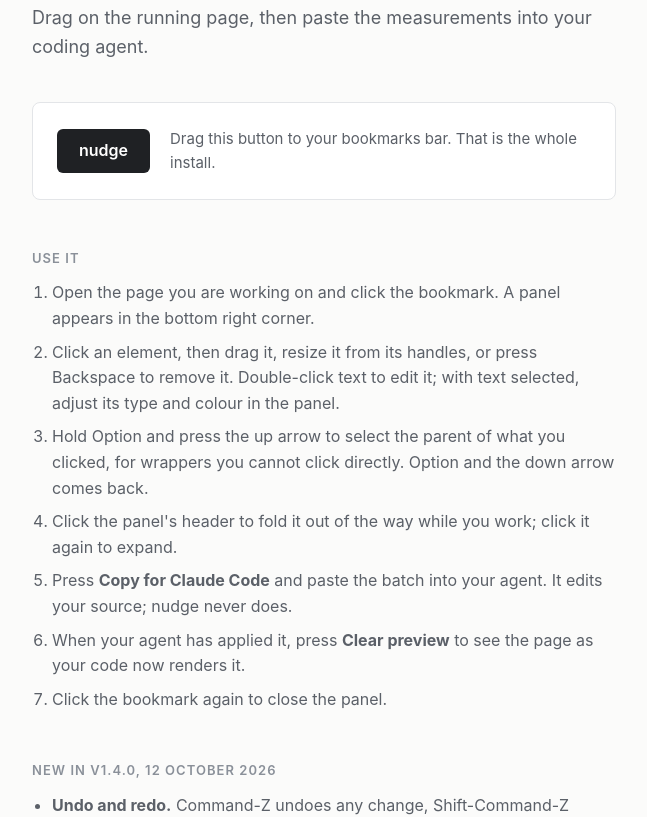
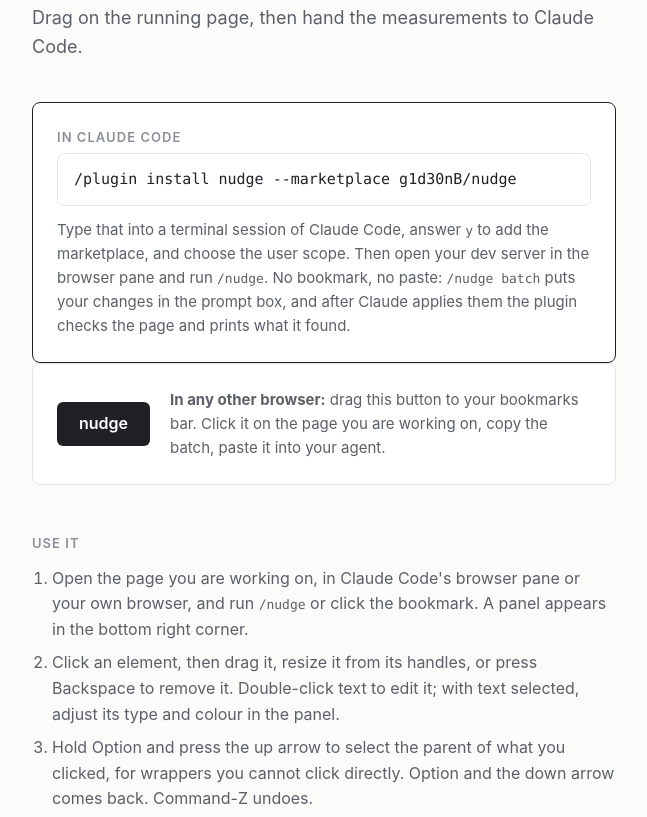
Before and after one commit to g1d30nB/nudge, a website: page docs/index.html in a window 1280 px wide. Shown: the part 136-953 px from the top of the page, without its empty margins (316-963 px from the left). Drawn offline with Linux system fonts and the light colour scheme.

Commit message:
Install page: the Claude Code plugin first, the bookmarklet second, the script tag third
The commands table moves up under Use it, which now covers both paths.

```diff
--- a/docs/index.html
+++ b/docs/index.html
@@ -4,7 +4,7 @@
 <meta charset="utf-8">
 <meta name="viewport" content="width=device-width, initial-scale=1">
 <title>Install nudge</title>
-<meta name="description" content="Drag on the running page, then paste the measurements into your coding agent.">
+<meta name="description" content="Drag on the running page, then hand the measurements to Claude Code. A plugin for Claude Code, or a bookmarklet for any browser.">
 <style>
   :root { --ink: #1f2124; --ink-soft: #5b6068; --ink-faint: #8a9099; --line: #e3e5e8; --ground: #fbfbfa; --panel: #ffffff; --box: #d9dcdf; }
   * { box-sizing: border-box; }
@@ -19,6 +19,10 @@
   .bookmarklet { display: inline-flex; align-items: center; height: 44px; padding: 0 22px; border-radius: 6px; background: var(--ink); color: #fff; font-weight: 600; text-decoration: none; cursor: grab; white-space: nowrap; }
   .bookmarklet:active { cursor: grabbing; }
   .install p { margin: 0; font-size: 15px; }
+  .install--primary { display: block; border-color: var(--ink); }
+  .install--primary pre { margin: 6px 0 12px; font-size: 15px; }
+  .install--primary .label { font-size: 13px; font-weight: 600; letter-spacing: 0.08em; text-transform: uppercase; color: var(--ink-faint); margin-bottom: 4px; }
+  .install--primary p + p, .install--primary pre + p { margin-top: 0; }
   ol { margin: 0; padding-left: 20px; color: var(--ink-soft); }
   li { margin-bottom: 8px; }
   ul { margin: 0 0 14px; padding-left: 20px; color: var(--ink-soft); }
@@ -35,23 +39,43 @@
 <body>
 <main>
   <h1>nudge</h1>
-  <p class="lede">Drag on the running page, then paste the measurements into your coding agent.</p>
+  <p class="lede">Drag on the running page, then hand the measurements to Claude Code.</p>
+
+  <div class="install install--primary">
+    <div>
+      <p class="label">In Claude Code</p>
+      <pre>/plugin install nudge --marketplace g1d30nB/nudge</pre>
+      <p>Type that into a terminal session of Claude Code, answer <code>y</code> to add the marketplace, and choose the user scope. Then open your dev server in the browser pane and run <code>/nudge</code>. No bookmark, no paste: <code>/nudge batch</code> puts your changes in the prompt box, and after Claude applies them the plugin checks the page and prints what it found.</p>
+    </div>
+  </div>
 
   <div class="install">
     <a class="bookmarklet" href="javascript:(function(){if(window.__nudge){window.__nudge.destroy();return}var s=document.createElement('script');s.src='https://cdn.jsdelivr.net/gh/g1d30nB/nudge@v1.4.0/nudge.js?t='+Date.now();document.documentElement.appendChild(s)})();">nudge</a>
-    <p>Drag this button to your bookmarks bar. That is the whole install.</p>
+    <p><strong>In any other browser:</strong> drag this button to your bookmarks bar. Click it on the page you are working on, copy the batch, paste it into your agent.</p>
   </div>
 
   <h2>Use it</h2>
   <ol>
-    <li>Open the page you are working on and click the bookmark. A panel appears in the bottom right corner.</li>
+    <li>Open the page you are working on, in Claude Code's browser pane or your own browser, and run <code>/nudge</code> or click the bookmark. A panel appears in the bottom right corner.</li>
     <li>Click an element, then drag it, resize it from its handles, or press Backspace to remove it. Double-click text to edit it; with text selected, adjust its type and colour in the panel.</li>
-    <li>Hold Option and press the up arrow to select the parent of what you clicked, for wrappers you cannot click directly. Option and the down arrow comes back.</li>
-    <li>Click the panel's header to fold it out of the way while you work; click it again to expand.</li>
-    <li>Press <strong>Copy for Claude Code</strong> and paste the batch into your agent. It edits your source; nudge never does.</li>
-    <li>When your agent has applied it, press <strong>Clear preview</strong> to see the page as your code now renders it.</li>
-    <li>Click the bookmark again to close the panel.</li>
+    <li>Hold Option and press the up arrow to select the parent of what you clicked, for wrappers you cannot click directly. Option and the down arrow comes back. Command-Z undoes.</li>
+    <li>Click the panel's header to fold it out of the way while you work, or drag it elsewhere.</li>
+    <li>In Claude Code, run <code>/nudge batch</code> and press Enter. Elsewhere, press <strong>Copy for Claude Code</strong> and paste the batch into your agent as the whole message. It edits your source; nudge never does.</li>
+    <li>When your agent has applied it, press <strong>Clear preview</strong> to see the page as your code now renders it. nudge tells you what was applied and what was not.</li>
+    <li>Run <code>/nudge</code> or click the bookmark again to close the panel.</li>
   </ol>
+
+  <h2>Commands, in Claude Code</h2>
+  <table>
+    <tr><td><code>/nudge</code></td><td>Open nudge on the page in the pane. Again to close.</td></tr>
+    <tr><td><code>/nudge batch</code></td><td>Pull the batch into the prompt box.</td></tr>
+    <tr><td><code>/nudge batch send</code></td><td>Send it straight away.</td></tr>
+    <tr><td><code>/nudge at 390</code></td><td>Resize the pane. Also <code>at 1024x768</code>, <code>at mobile</code>, <code>tablet</code>, <code>desktop</code>.</td></tr>
+    <tr><td><code>/nudge dark</code></td><td>Dark colour scheme; <code>/nudge light</code> back.</td></tr>
+    <tr><td><code>/nudge verify</code></td><td>Report what the page shows of the last batch.</td></tr>
+    <tr><td><code>/nudge history</code></td><td>List every batch sent this page load.</td></tr>
+  </table>
+  <p>After a batch is sent, the plugin checks the page when Claude's turn ends and prints the verdict under the answer. When the pane navigates to another page of your site, the plugin loads nudge there again.</p>
 
   <h2>New in v1.4.0, 12 October 2026</h2>
   <ul>
@@ -69,7 +93,7 @@
   </ul>
 
   <h2>New in v1.3.0, 11 October 2026</h2>
-  <p>The biggest release since launch. Reinstall the bookmark above to get it; installed bookmarks are pinned to the release they came from.</p>
+  <p>The biggest release since launch. The plugin follows the current release; installed bookmarks are pinned to the release they came from, so reinstall the bookmark above to get it.</p>
   <ul>
     <li><strong>Resize from any edge.</strong> Eight handles. Dragging the left or top edge moves that edge, and the batch reports the size and the move. Command resizes from the centre; Option locks the ratio. Width and height fields in the panel, with steppers that snap.</li>
     <li><strong>Breakpoints.</strong> nudge reads your breakpoints from the page's stylesheets. A badge on the panel header shows the window width and the range it falls in; click it to draw the breakpoint lines. The batch says which range it was measured in, and flags an element that has different rules at other widths.</li>
@@ -110,8 +134,8 @@
   <p>Create a new bookmark by hand and paste this line as its URL.</p>
   <pre>javascript:(function(){if(window.__nudge){window.__nudge.destroy();return}var s=document.createElement('script');s.src='https://cdn.jsdelivr.net/gh/g1d30nB/nudge@v1.4.0/nudge.js?t='+Date.now();document.documentElement.appendChild(s)})();</pre>
 
-  <h2>In your project, for Claude Code's browser</h2>
-  <p>Claude Code's built-in browser has no bookmarks bar. Put nudge in the project instead and it loads as a small blue dot in the bottom left corner while you develop. Click the dot to open it. It is the same file, and it cannot reach your live site: the tag only exists in development, and nudge refuses to run anywhere but a local address.</p>
+  <h2>In your project, as a script tag</h2>
+  <p>The third way, for a project the whole team works on: put nudge in the project itself and it loads as a small blue dot in the bottom left corner while you develop, in Claude Code's browser pane or any browser pointed at the dev server. Click the dot to open it. It is the same file, and it cannot reach your live site: the tag only exists in development, and nudge refuses to run anywhere but a local address.</p>
   <p>Paste this into Claude Code as one message, in the project you are building:</p>
   <pre>Add nudge to this project so that it loads only while I am developing.
 
@@ -127,21 +151,6 @@
 - When you are done, start the dev server, tell me which file you changed, and remind me that the small blue dot in the bottom left corner of the page opens nudge.</pre>
   <p>To take it out again: <em>Remove nudge from this project: delete the script tag and any code you added to load it.</em> Details and snippets for each framework are in the <a href="https://github.com/g1d30nB/nudge#putting-nudge-in-your-project">README</a>.</p>
 
-  <h2>The Claude Code plugin</h2>
-  <p>With the plugin, nudge needs no bookmark and no paste. In a terminal session of Claude Code:</p>
-  <pre>/plugin install nudge --marketplace g1d30nB/nudge</pre>
-  <p>Answer <code>y</code> to add the marketplace and choose the user scope. Then, with your dev server open in the browser pane:</p>
-  <table>
-    <tr><td><code>/nudge</code></td><td>Open nudge on the page in the pane. Again to close.</td></tr>
-    <tr><td><code>/nudge batch</code></td><td>Pull the batch into the prompt box.</td></tr>
-    <tr><td><code>/nudge batch send</code></td><td>Send it straight away.</td></tr>
-    <tr><td><code>/nudge at 390</code></td><td>Resize the pane. Also <code>at 1024x768</code>, <code>at mobile</code>, <code>tablet</code>, <code>desktop</code>.</td></tr>
-    <tr><td><code>/nudge dark</code></td><td>Dark colour scheme; <code>/nudge light</code> back.</td></tr>
-    <tr><td><code>/nudge verify</code></td><td>Report what the page shows of the last batch.</td></tr>
-    <tr><td><code>/nudge history</code></td><td>List every batch sent this page load.</td></tr>
-  </table>
-  <p>After a batch is sent, the plugin checks the page when Claude's turn ends and prints the verdict under the answer.</p>
-
   <footer>
     Source, limitations and how to contribute: <a href="https://github.com/g1d30nB/nudge">github.com/g1d30nB/nudge</a>. MIT licence.
   </footer>
```
